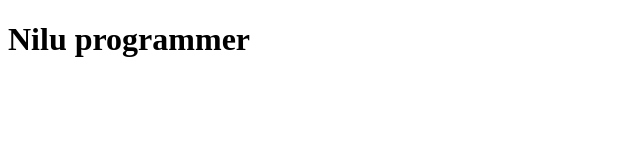
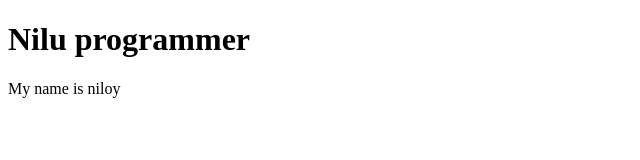
Before and after one commit to nabid1971/First-project, a plain HTML site: page index.html in a window 1280 px wide. Shown: the whole page, without its empty margins (0-640 px from the left). Drawn offline with Linux system fonts and the light colour scheme.

Commit message:
ptag added

```diff
--- a/index.html
+++ b/index.html
@@ -7,6 +7,7 @@
 </head>
 <body>
     <h1>Nilu programmer</h1>
+    <p> My name is niloy</p>
 
 </body>
 </html>
```
